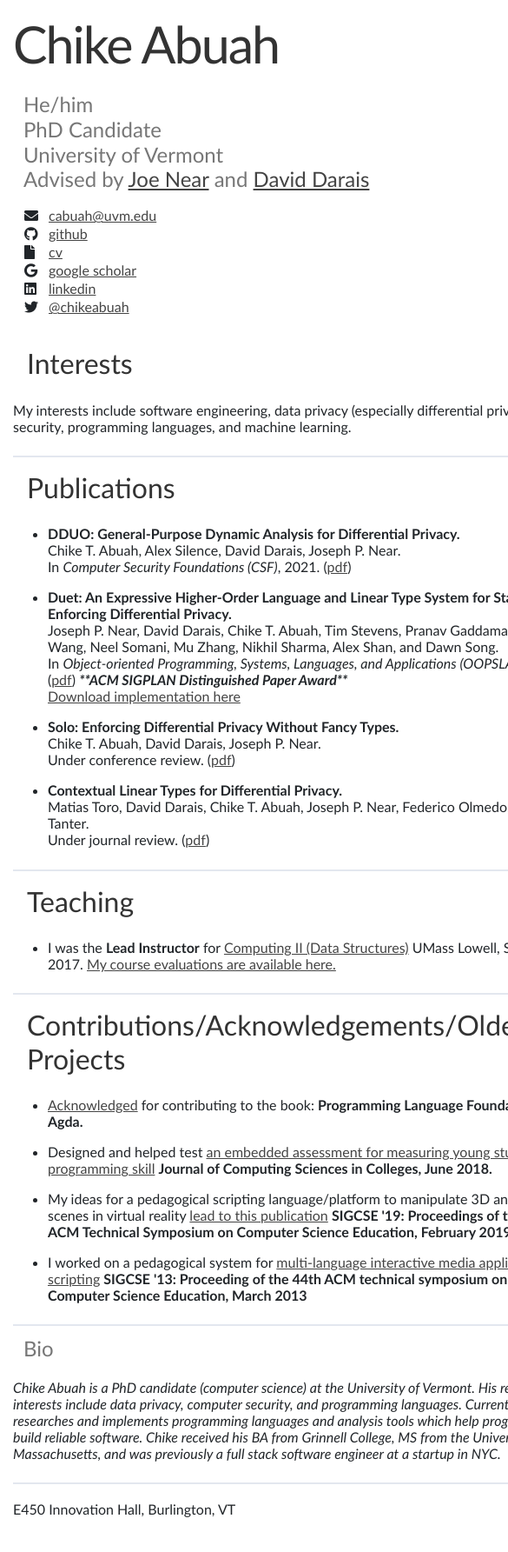
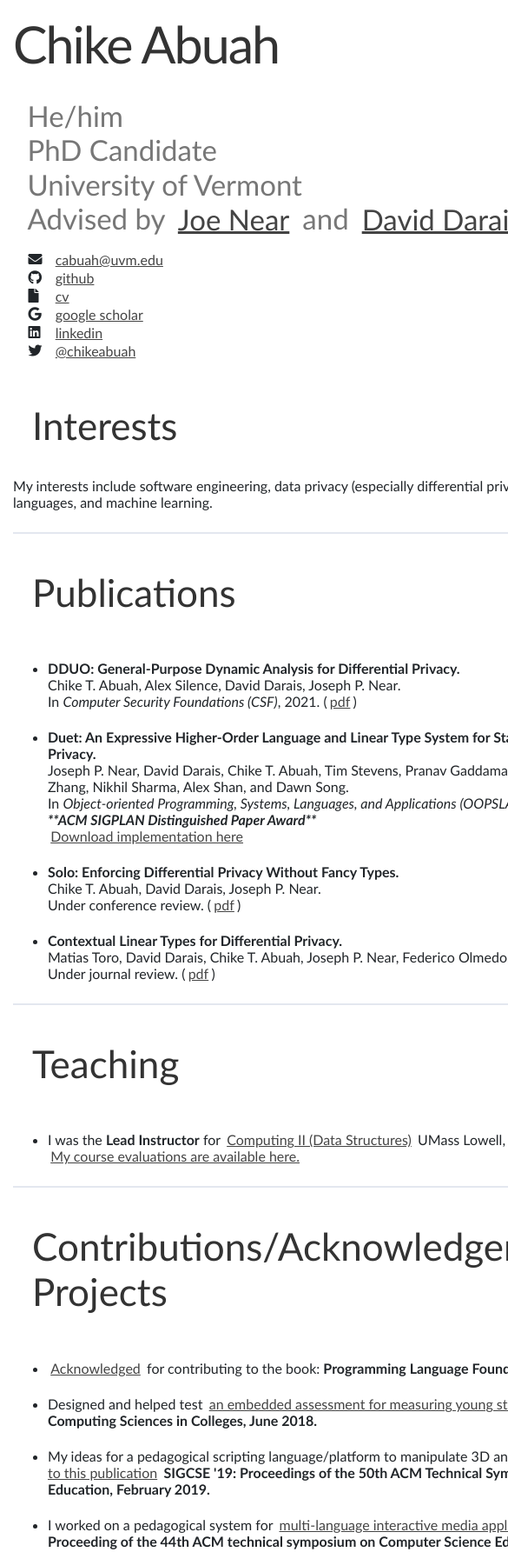
Before and after one commit to chikeabuah/me, a plain HTML site: page index.html in a window 390 px wide. Shown: the top 1785 px of the page at 87% size, 585 px wide, since content can reach past the window. Drawn offline with nearby package versions, Linux system fonts and the light colour scheme.

Commit message:
mobile friendliness

```diff
--- a/index.html
+++ b/index.html
@@ -61,6 +61,20 @@ spam {
   color:#ffffff;
 }
 
+a {
+  padding: .2em;
+}
+
+html { font-size: 22px !important }
+
+@media (pointer: coarse) {
+   a {
+    padding: .8em;
+  }
+}
+img {
+max-width: 300px;
+}
 a:link {
   color:#444444;
   text-decoration: underline;
@@ -157,7 +171,9 @@ p.small {
 
   <li><b>Duet: An Expressive Higher-Order Language and Linear Type System for Statically Enforcing Differential Privacy.</b><br>
     <div data-nosnippet> Joseph P. Near, David Darais, Chike T. Abuah, Tim Stevens, Pranav Gaddamadugu, Lun Wang, Neel Somani, Mu Zhang, Nikhil Sharma, Alex Shan, and Dawn Song. </div>
-    In <i>Object-oriented Programming, Systems, Languages, and Applications (OOPSLA)</i>. 2019. (<a href="https://arxiv.org/abs/1909.02481">pdf</a>) <b><em>**ACM SIGPLAN Distinguished Paper Award**</em></b><br>
+    In <i>Object-oriented Programming, Systems, Languages, and Applications (OOPSLA)</i>. 2019. (<a href="https://arxiv.org/abs/1909.02481">pdf</a>)
+    <br>
+    <b><em>**ACM SIGPLAN Distinguished Paper Award**</em></b><br>
     <a href="https://github.com/uvm-plaid/duet">Download implementation here</a><p>
 
   <li><b>Solo: Enforcing Differential Privacy Without Fancy Types.</b><br>
@@ -179,7 +195,9 @@ p.small {
 
 <ul>
 
-  <li> I was the <b>Lead Instructor</b> for <a href="https://www.uml.edu/catalog/courses/COMP/1020">Computing II (Data Structures)</a> UMass Lowell, Summer 2017. <a href="courseevals2017.pdf">My course evaluations are available here.</a> <p>
+  <li> I was the <b>Lead Instructor</b> for <a href="https://www.uml.edu/catalog/courses/COMP/1020">Computing II (Data Structures)</a> UMass Lowell, Summer 2017.
+<br>
+<a href="courseevals2017.pdf">My course evaluations are available here.</a> <p>
 
 </ul>
 
```
